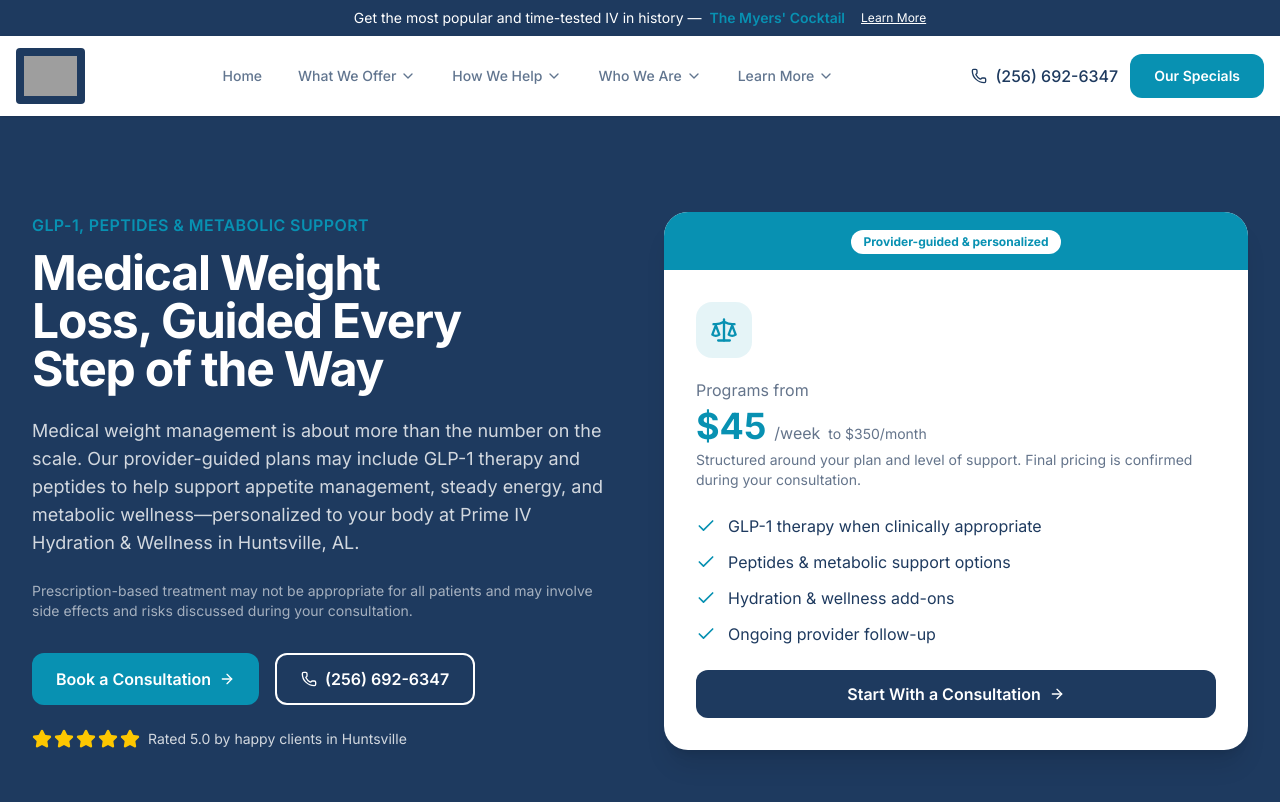
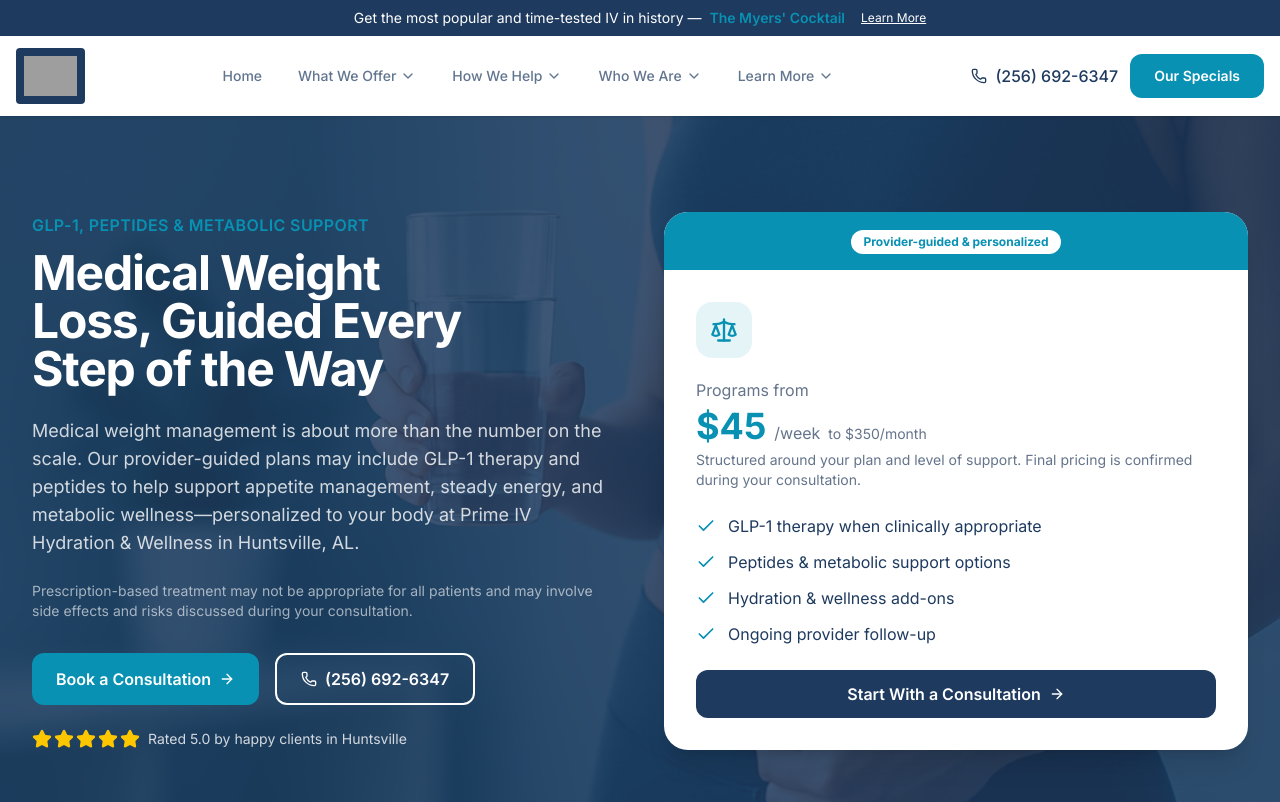
Before and after one commit to VandalsSmile/pivjv, a Next.js app: page /medical-weight-loss in a window 1280 px wide. Shown: the top 802 px of the page. Built offline with nearby package versions, Linux system fonts and the light colour scheme; grey boxes are pictures that could not be loaded.

Commit message:
feat: add hero section with background image for medical weight loss page

```diff
--- a/app/medical-weight-loss/page.tsx
+++ b/app/medical-weight-loss/page.tsx
@@ -225,9 +225,20 @@ const faqs = [
 export default function MedicalWeightLossPage() {
   return (
     <>
-      {/* Hero */}
-      <section className="bg-primary text-white section-padding">
-        <div className="container-custom mx-auto">
+        {/* Hero */}
+        <section className="relative bg-primary text-white section-padding overflow-hidden">
+          <div
+            className="absolute inset-0 bg-cover bg-center"
+            style={{
+              backgroundImage: "url('/images/medical-weight-loss-hero-bg.png')",
+            }}
+            aria-hidden="true"
+          />
+          <div
+            className="absolute inset-0 bg-primary/85"
+            aria-hidden="true"
+          />
+          <div className="relative container-custom mx-auto">
           <div className="grid lg:grid-cols-2 gap-12 items-center">
             <div>
               <p className="text-secondary font-semibold uppercase tracking-wide mb-3">
```
Also changed, not shown: public/images/medical-weight-loss-hero-bg.png (added).
